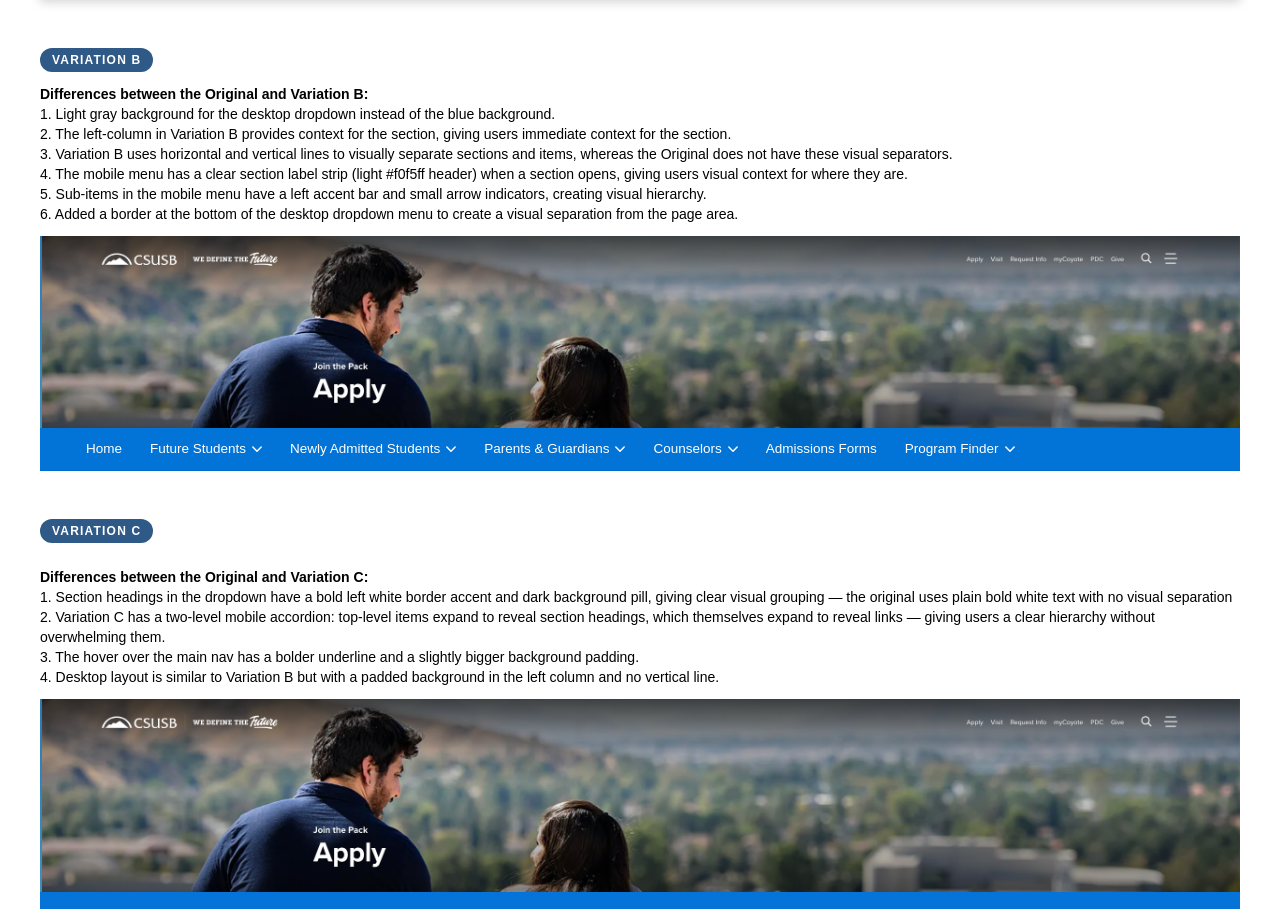
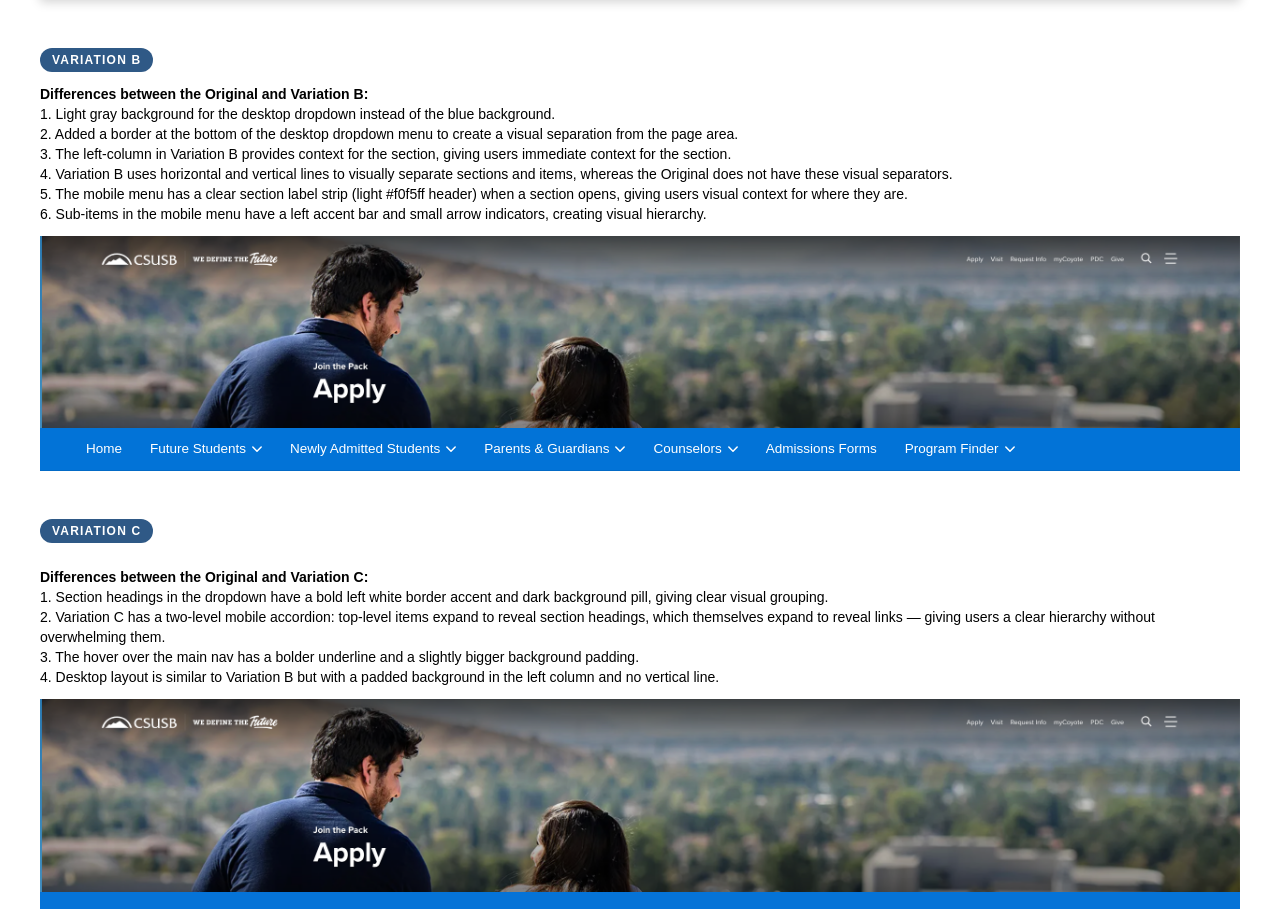
Before and after one commit to sb-kimmie/nav-variations, a Next.js app: page / in a window 1280 px wide. Shown: the part 800-1709 px from the top of the page. Built offline with nearby package versions, Linux system fonts and the light colour scheme.

Commit message:
revision v6 - remove links on variation a

```diff
--- a/app/components/variation-a/variation-a.js
+++ b/app/components/variation-a/variation-a.js
@@ -115,7 +115,7 @@ const navItems = [
         columns: [
           {
             heading: 'Apply and Admissions Requirements',
-            href: 'https://www.csusb.edu/join-the-pack/future-students/apply',
+            href: '',
             links: [
               { label: 'Freshman Admissions Requirements', href: 'https://www.csusb.edu/join-the-pack/future-students/apply/freshmen-admissions-requirements' },
               { label: 'Transfer Admissions Requirements', href: 'https://www.csusb.edu/join-the-pack/future-students/apply/transfer-admissions-requirements' },
@@ -123,7 +123,7 @@ const navItems = [
           },
           {
             heading: 'Available Programs',
-            href: '/join-the-pack/counselors/available-programs',
+            href: '',
             links: [
               { label: 'Direct Admissions Program', href: '/join-the-pack/counselors/available-programs/direct-admissions-program' },
               { label: 'High School Dual Enrollment', href: 'https://www.csusb.edu/join-the-pack/counselors/available-programs#hsdualenrollment' },
--- a/app/page.tsx
+++ b/app/page.tsx
@@ -59,11 +59,11 @@ export default function Home() {
               <strong>Differences between the Original and Variation B:</strong>
               <ul>
                 <li>1. Light gray background for the desktop dropdown instead of the blue background.</li>
-                <li>2. The left-column in Variation B provides context for the section, giving users immediate context for the section.</li>
-                <li>3. Variation B uses horizontal and vertical lines to visually separate sections and items, whereas the Original does not have these visual separators.</li>
-                <li>4. The mobile menu has a clear section label strip (light #f0f5ff header) when a section opens, giving users visual context for where they are.</li>
-                <li>5. Sub-items in the mobile menu have a left accent bar and small arrow indicators, creating visual hierarchy.</li>
-                <li>6. Added a border at the bottom of the desktop dropdown menu to create a visual separation from the page area.</li>
+                <li>2. Added a border at the bottom of the desktop dropdown menu to create a visual separation from the page area.</li>
+                <li>3. The left-column in Variation B provides context for the section, giving users immediate context for the section.</li>
+                <li>4. Variation B uses horizontal and vertical lines to visually separate sections and items, whereas the Original does not have these visual separators.</li>
+                <li>5. The mobile menu has a clear section label strip (light #f0f5ff header) when a section opens, giving users visual context for where they are.</li>
+                <li>6. Sub-items in the mobile menu have a left accent bar and small arrow indicators, creating visual hierarchy.</li>
               </ul>
             </h3>
           </div>
@@ -84,7 +84,7 @@ export default function Home() {
             <h3 className="text-sm font-normal text-black">
               <strong>Differences between the Original and Variation C:</strong>
               <ul>
-                <li>1. Section headings in the dropdown have a bold left white border accent and dark background pill, giving clear visual grouping — the original uses plain bold white text with no visual separation</li>
+                <li>1. Section headings in the dropdown have a bold left white border accent and dark background pill, giving clear visual grouping.</li>
                 <li>2. Variation C has a two-level mobile accordion: top-level items expand to reveal section headings, which themselves expand to reveal links — giving users a clear hierarchy without overwhelming them.</li>
                 <li>3. The hover over the main nav has a bolder underline and a slightly bigger background padding.</li>
                 <li>4. Desktop layout is similar to Variation B but with a padded background in the left column and no vertical line.</li>
```
